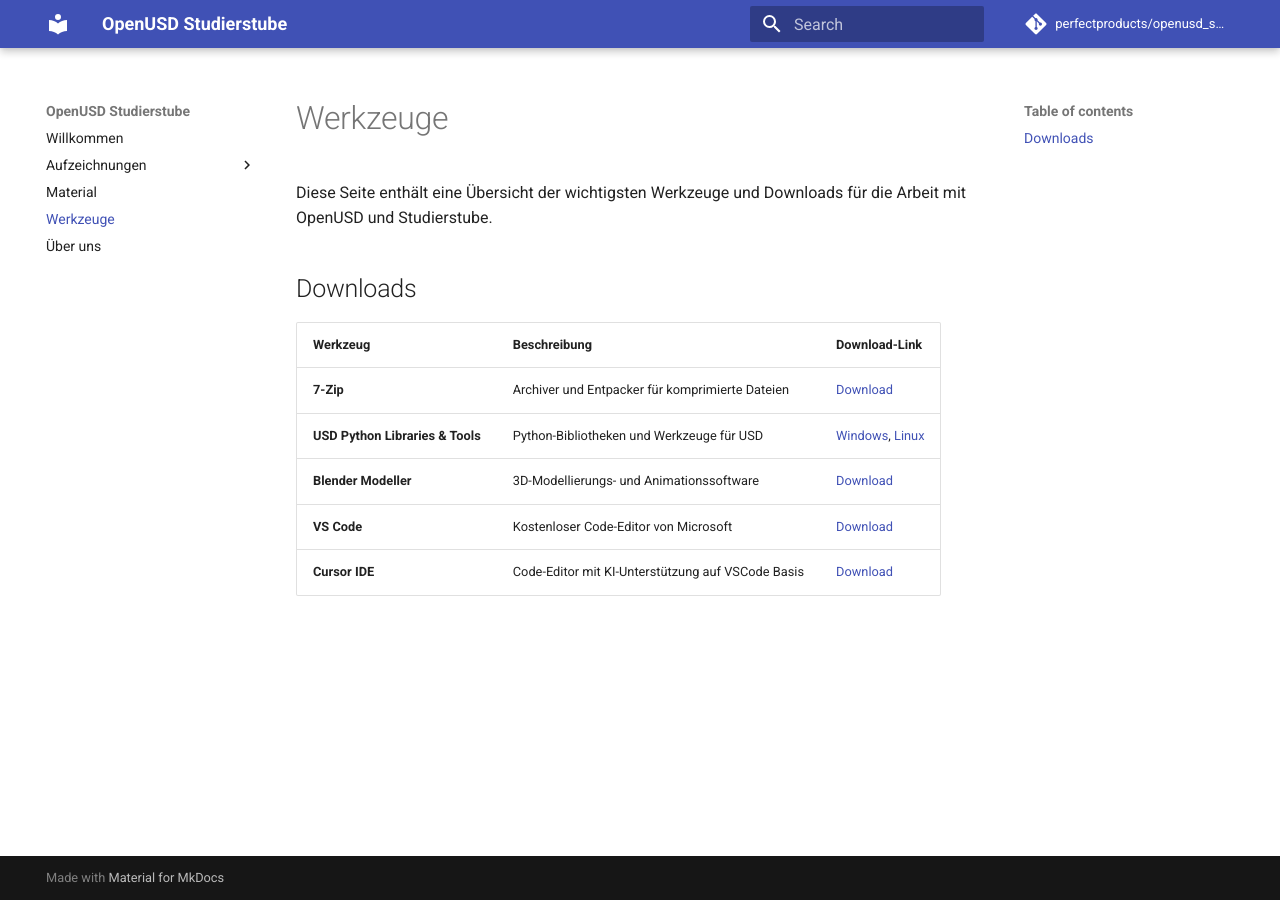
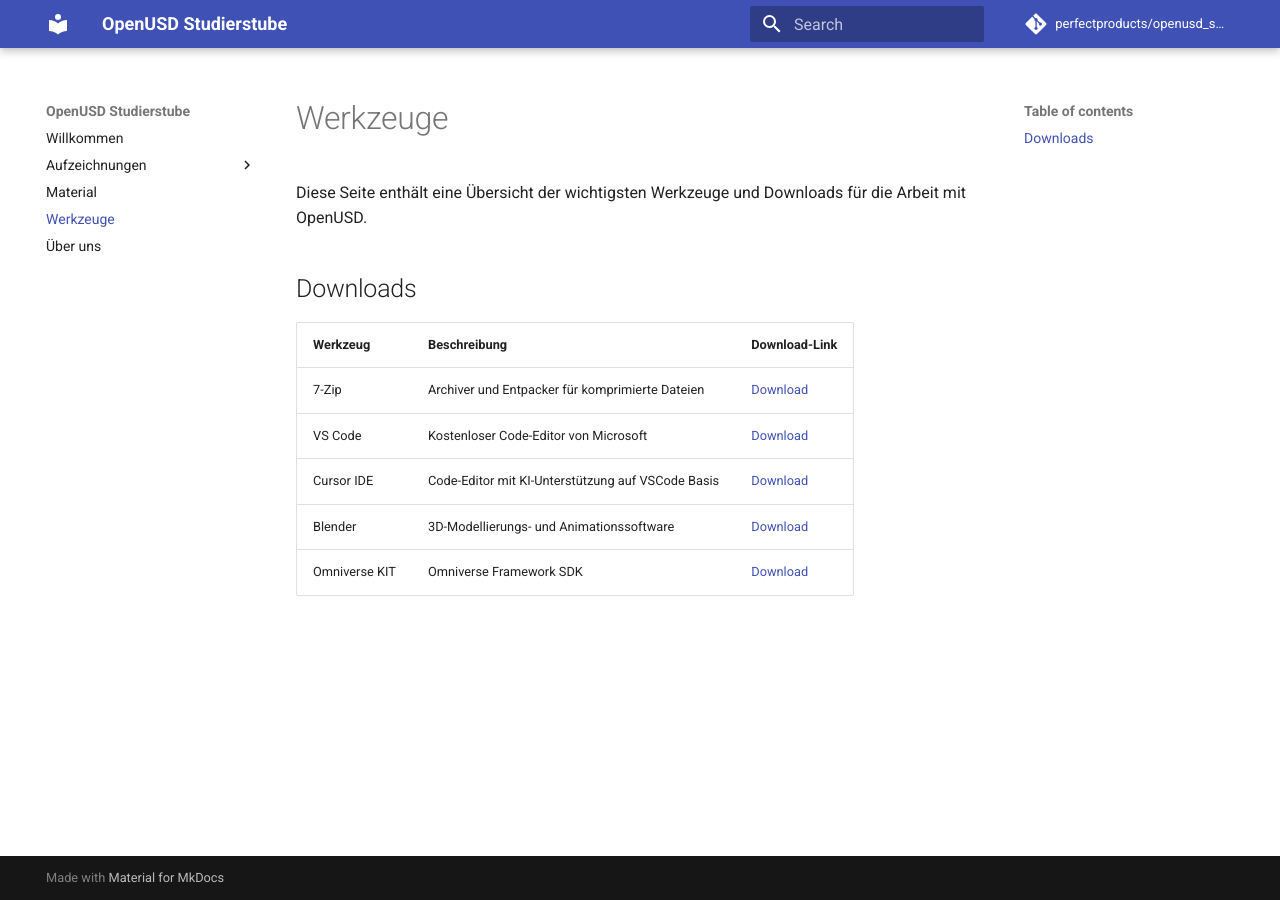
Before and after one commit to perfectproducts/openusd_studierstube, an MkDocs documentation site: the page built from docs/tools.md, in a window 1280 px wide. Built offline with MkDocs 1.6.1 and Material for MkDocs 9.7.7, drawn with Linux system fonts in a browser that asks for light colours; comment, search, counter and statistics services are not loaded.

Commit message:
more details

```diff
--- a/docs/tools.md
+++ b/docs/tools.md
@@ -1,13 +1,13 @@
 # Werkzeuge
 
-Diese Seite enthält eine Übersicht der wichtigsten Werkzeuge und Downloads für die Arbeit mit OpenUSD und Studierstube.
+Diese Seite enthält eine Übersicht der wichtigsten Werkzeuge und Downloads für die Arbeit mit OpenUSD.
 
 ## Downloads
 
 | Werkzeug | Beschreibung | Download-Link |
 |----------|--------------|---------------|
-| **7-Zip** | Archiver und Entpacker für komprimierte Dateien | [Download](https://www.7-zip.org/download.html) |
-| **USD Python Libraries & Tools** | Python-Bibliotheken und Werkzeuge für USD | [Windows](https://developer.nvidia.com/downloads/USD/usd_binaries/25.05/usd.py311.windows-x86_64.usdview.release-0.25.05-25f3d3d8.zip), [Linux](https://developer.nvidia.com/downloads/USD/usd_binaries/25.05/usd.py311.manylinux_2_35_x86_64.usdview.release@0.25.05-25f3d3d8.zip)|
-| **Blender Modeller** | 3D-Modellierungs- und Animationssoftware | [Download](https://www.blender.org/download/) |
-| **VS Code** | Kostenloser Code-Editor von Microsoft  | [Download](https://code.visualstudio.com/Download) |
-| **Cursor IDE** | Code-Editor mit KI-Unterstützung auf VSCode Basis | [Download](https://cursor.com/) |
+| 7-Zip | Archiver und Entpacker für komprimierte Dateien | [Download](https://www.7-zip.org/download.html) |
+| VS Code | Kostenloser Code-Editor von Microsoft  | [Download](https://code.visualstudio.com/Download) |
+| Cursor IDE | Code-Editor mit KI-Unterstützung auf VSCode Basis | [Download](https://cursor.com/) |
+| Blender | 3D-Modellierungs- und Animationssoftware | [Download](https://www.blender.org/download/) |
+| Omniverse KIT | Omniverse Framework SDK  | [Download](https://github.com/NVIDIA-Omniverse/kit-app-template)|
```
Also changed, not shown: docs/material.md (+1 -0 lines).
